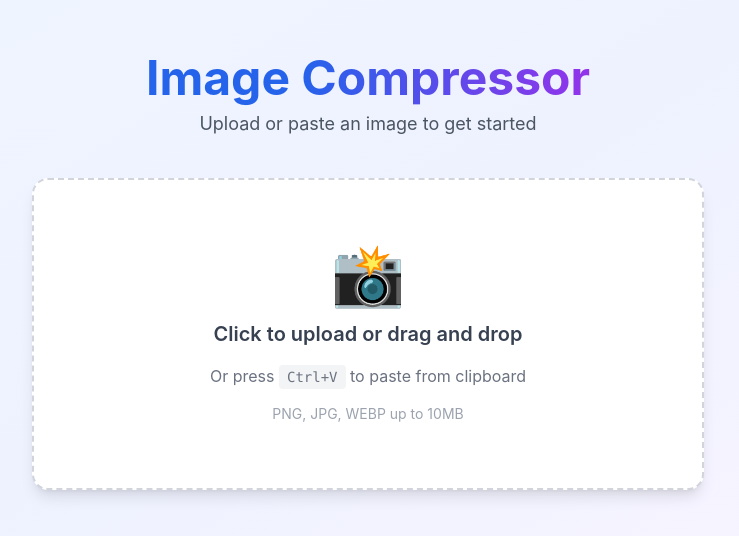
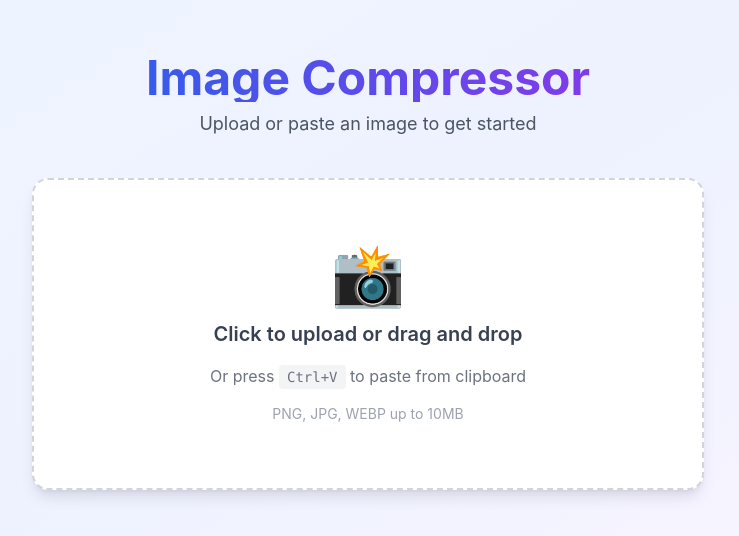
Before and after one commit to ShujaullahQazi/smart-image-compressor, a React (Vite) app: page / in a window 1280 px wide. Shown: the part 128-664 px from the top of the page, without its empty margins (272-1011 px from the left). Built offline with nearby package versions, Linux system fonts and the light colour scheme.

Commit message:
Update frontend UI and styling

```diff
--- a/App.jsx
+++ b/App.jsx
@@ -159,10 +159,8 @@ const ImageCompressor = () => {
       <div className="min-h-screen bg-gradient-to-br from-blue-50 via-indigo-50 to-purple-50 flex items-center justify-center px-4">
         <div className="max-w-2xl w-full">
           <div className="text-center mb-8 pb-2">
-            <h1 className="text-4xl md:text-5xl font-bold mb-2 leading-normal">
-              <span className="text-blue-600">Image</span>{' '}
-              <span className="bg-gradient-to-r from-blue-600 to-purple-600 bg-clip-text text-transparent">Compressor</span>
-            </h1>
+            <h1 className="text-4xl md:text-5xl font-bold mb-2 bg-gradient-to-r from-blue-600 to-purple-600 bg-clip-text text-transparent leading-normal">
+              Image Compressor</h1>
             <p className="text-gray-600 text-lg">Upload or paste an image to get started</p>
           </div>
 
```
